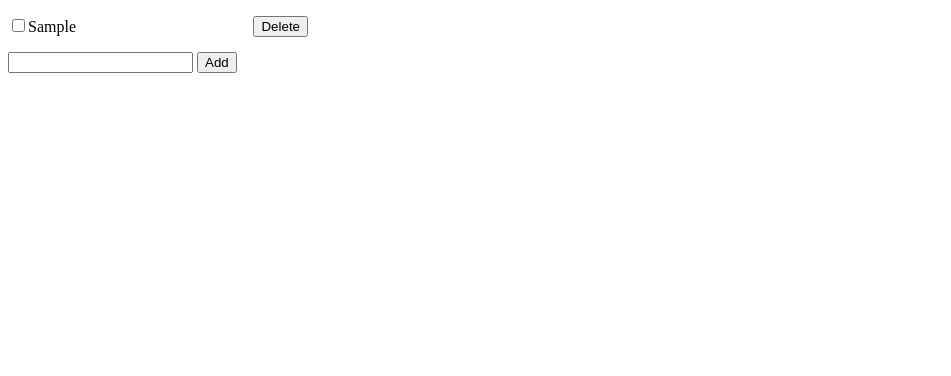
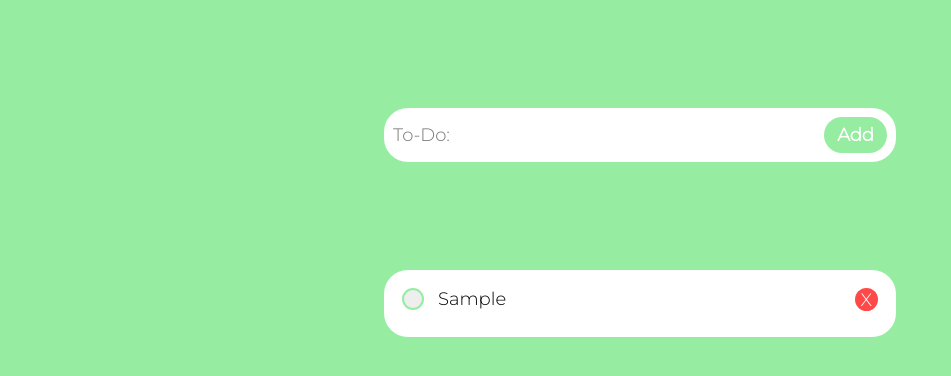
Before and after one commit to RalkeyOfficial/Learning-TypeScript, a website with bundled scripts: page project1.2-todo_list-styled/public/index.html in a window 1280 px wide. Both pictures are taken after typing "Sample" into the empty fields and a click on the button "Add". Shown: the whole page, without its empty margins (0-951 px from the left). Built offline with nearby package versions, Linux system fonts and the light colour scheme.

Commit message:
made a second version

```diff
--- a/project1.2-todo_list-styled/public/index.html
+++ b/project1.2-todo_list-styled/public/index.html
@@ -5,27 +5,17 @@
     <meta name="viewport" content="width=device-width, initial-scale=1" />
     <meta name="description" content="Web site created using create-snowpack-app" />
     <script defer type="module" src="/dist/index.js"></script>
+    <link rel="stylesheet" href="/style.css">
     <title>todo list</title>
-
-    <style>
-      #list {
-        list-style-type: none;
-        padding: 0;
-        width: 300px;
-      }
-      #list li {
-        margin-bottom: 0.5em;
-      }
-      #list button {
-        float:right;
-      }
-    </style>
   </head>
   <body>
-    <ul id="list"></ul>
-    <form id="new-task-form">
-      <input type="text" id="new-task-title">
-      <button type="submit">Add</button>
-    </form>
+    <div class="container">
+      <form id="new-task-form">
+        <input autocomplete="off" placeholder="To-Do:" type="text" id="new-task-title">
+        <button type="submit">Add</button>
+      </form>
+      <ul id="list">please enable javascript in your browser to use this web app <br> Here are the <a href="https://www.enable-javascript.com/">
+        instructions on how to enable JavaScript in your web browser</a>.</ul>
+    </div>
   </body>
 </html>
--- /dev/null
+++ b/project1.2-todo_list-styled/public/style.css
@@ -0,0 +1,98 @@
+@import url('https://fonts.googleapis.com/css2?family=Montserrat:wght@300&display=swap');
+
+* {
+  font-size: large;
+
+  font-family: 'Montserrat', sans-serif;
+
+  margin: 0;
+  padding: 0;
+}
+
+body {
+  background-color: #96eda2;
+  display: flex;
+  justify-content: center;
+}
+
+.container {
+  margin-top: 6em;
+  width: 40%;
+  min-width: 500px;
+  max-width: 800px;
+}
+
+form {
+  background-color: white;
+  padding: .5em;
+  border-radius: 24px;
+  margin-bottom: 6em;
+
+  display: flex;
+  justify-content: space-between;
+}
+form input {
+  width: 100%;
+  background-color: none;
+  border: none;
+}
+form input:focus {
+  background-color: none;
+  outline: none;
+}
+
+form button {
+  width: 4em;
+  height: 2em;
+  background-color: #96eda2;
+  color: white;
+  font-weight: bold;
+  border: none;
+  border-radius: 24px;
+}
+
+#list {
+  list-style-type: none;
+  padding: 0;
+  background-color: white;
+  border-radius: 24px;
+  padding: 1em;
+}
+#list li {
+  margin-bottom: 0.5em;
+  position: relative;
+}
+#list button {
+  float: right;
+  border: none;
+  background-color: rgb(255, 72, 72);
+  color: white;
+  width: 1.3em;
+  height: 1.3em;
+  border-radius: 50%;
+}
+#list div {
+  margin-left: 2em;
+}
+
+#list input {
+  position: absolute;
+  opacity: 0;
+  cursor: pointer;
+  height: 0;
+  width: 0;
+}
+#list span {
+  position: absolute;
+  top: 50%;
+  left: 0;
+  transform: translateY(-50%);
+  height: 1em;
+  width: 1em;
+  border-radius: 50%;
+  border: 2px solid #96eda2;
+  background-color: #eee;
+}
+#list input:checked + span {
+  background-color: #96eda2;
+}
--- a/project1.2-todo_list-styled/src/index.ts
+++ b/project1.2-todo_list-styled/src/index.ts
@@ -15,7 +15,7 @@ const input = document.querySelector<HTMLInputElement>('#new-task-title');
 
 // load tasks from local storage
 const tasks: Task[] = loadTasks();
-tasks.forEach(addListItem);
+redrawTasksList();
 
 // on submit add task to tasks array
 // and call function to add task on the page
@@ -44,8 +44,9 @@ form?.addEventListener("submit", e => {
 function addListItem(task: Task) {
   const item = document.createElement('li');
   const label = document.createElement('label');
+
   const deleteButton = document.createElement('button');
-  deleteButton.innerText = "Delete";
+  deleteButton.innerText = "X";
   deleteButton.addEventListener("click", () => {
     deleteTask(task.id);
   })
@@ -63,8 +64,11 @@ function addListItem(task: Task) {
     saveTasks();
   })
 
-  label.append(checkbox, task.title);
-  label.append(deleteButton);
+  const div = document.createElement('div');
+  const span = document.createElement('span');
+
+  div.append(task.title.trim(), deleteButton)
+  label.append(checkbox, span, div);
   item.append(label);
   list?.append(item);
 
@@ -87,7 +91,10 @@ function deleteTask(id: string) {
   const taskIndex = tasks.findIndex(task => task.id === id);
   tasks.splice(taskIndex, 1);
   saveTasks();
+  redrawTasksList();
+}
 
+function redrawTasksList() {
   if (list == null) return
 
   list.innerHTML = "";
```
